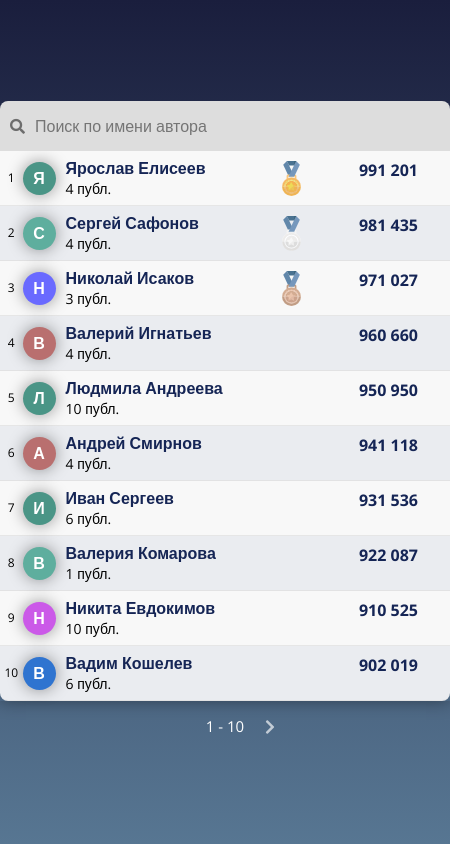
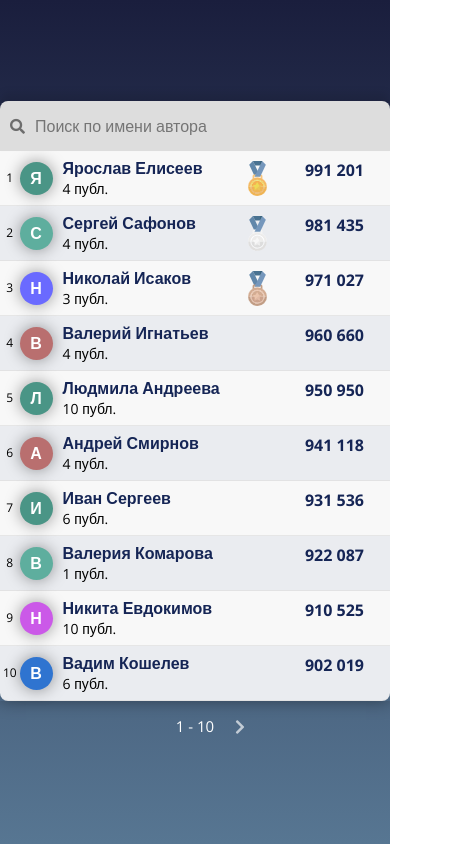
Before and after one commit to bondarenkomaksym/usersList, a React app: page / in a window 390 px wide. Shown: the whole page, 450 px wide, since content can reach past the window. Built offline with nearby package versions, Linux system fonts and the light colour scheme.

Commit message:
add responsive

```diff
--- a/src/index.scss
+++ b/src/index.scss
@@ -5,6 +5,9 @@
 }
 
 body {
+  display: grid;
+  place-items: center;
+  height: 100vh;
   font-family: 'Open Sans', sans-serif;
   background: linear-gradient(#1a1e3d, #577692);
 }
@@ -113,6 +116,7 @@ body {
   background-color: rgb(221, 221, 221);
   border-radius: 8px 8px 0 0;
   padding-left: 10px;
+  box-shadow: 0px -7px 10px 0px rgb(0 0 0 / 12%);
 
   &__input{
     flex: 1;
@@ -154,3 +158,15 @@ body {
   cursor: pointer;
   background-color: transparent;
 }
+
+@media screen
+  and (min-width: 320px)
+  and (max-width: 560px) {
+
+  body {
+    width: 100vw;
+  }
+  .first{
+    width: 100vw;
+  }
+}
```
